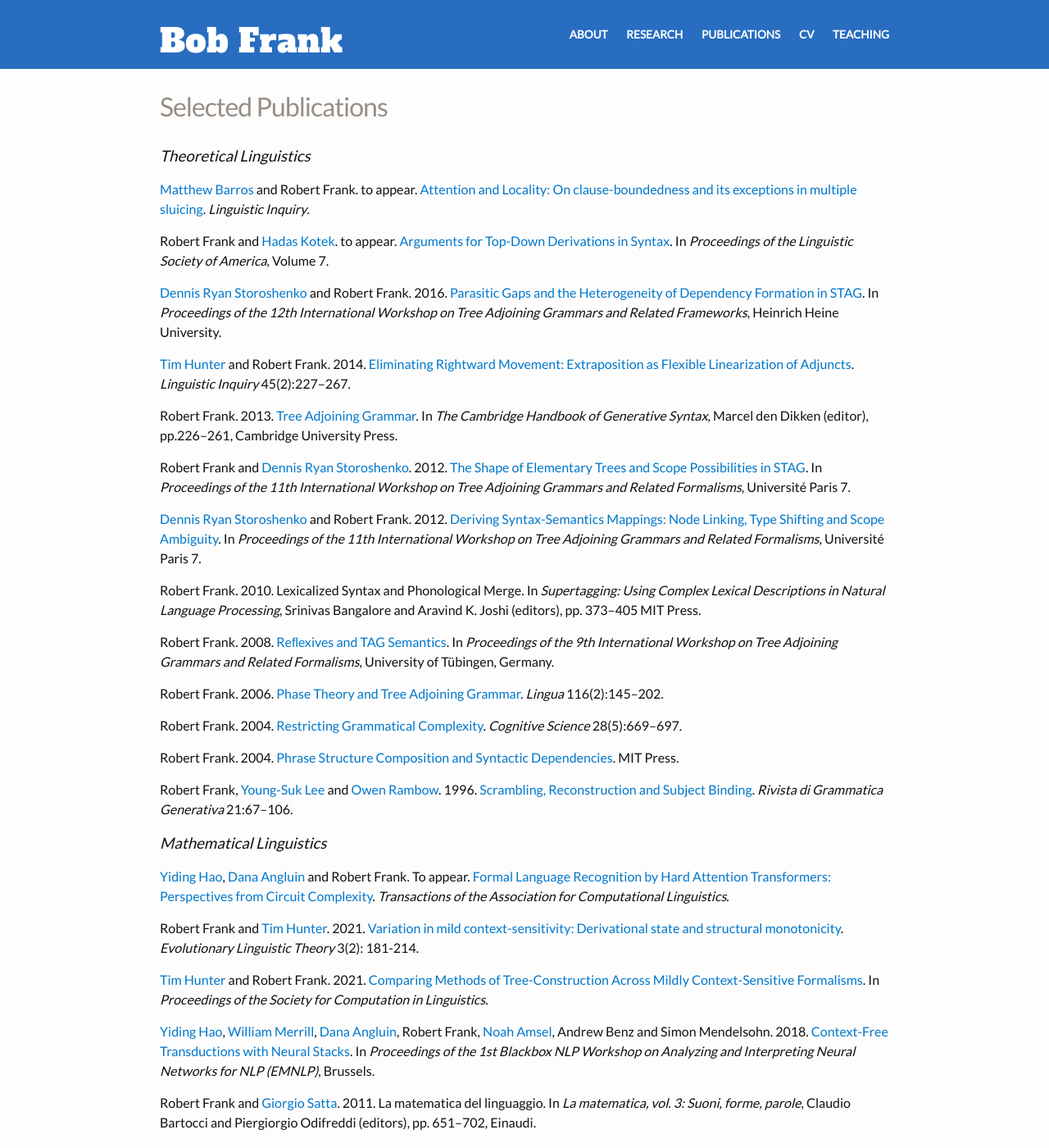
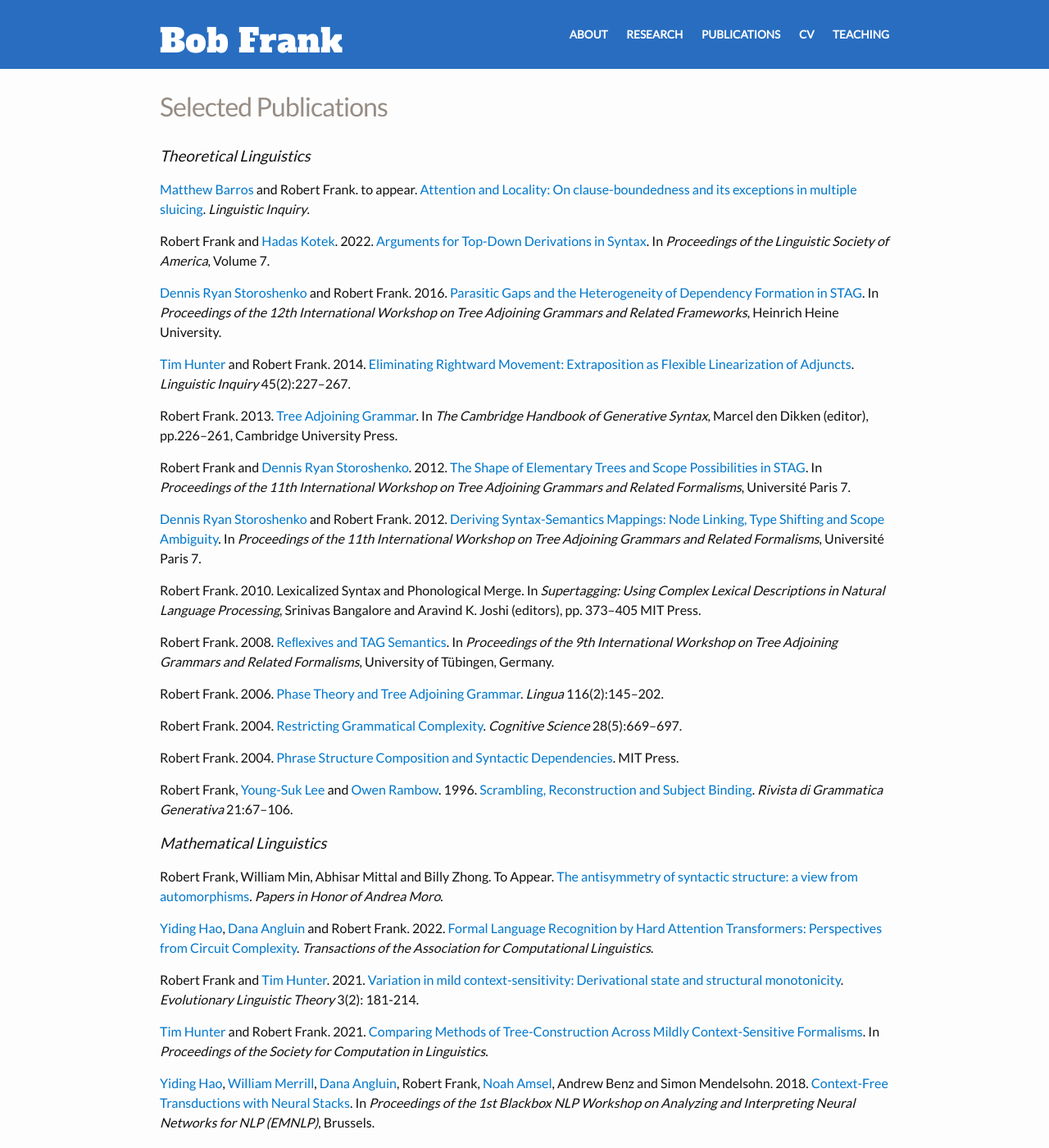
Before and after one commit to bobfrank1/bobfrank1.github.io, a Jekyll site: the page built from publications.md, in a window 1280 px wide and 1400 px high. Shown: the whole window at 82% size. Built offline with Jekyll 4.4.1, drawn with Linux system fonts in a browser that asks for light colours; some web fonts are replaced.

Commit message:
added automorphism paper, updated dates

```diff
--- a/publications.md
+++ b/publications.md
@@ -8,7 +8,7 @@ permalink: /publications/
 
 [Matthew Barros](https://sites.google.com/view/mattbarros/home) and Robert Frank. to appear. [Attention and Locality: On clause-boundedness and its exceptions in multiple sluicing](https://ling.auf.net/lingbuzz/006303). *Linguistic Inquiry*.
 
-Robert Frank and [Hadas Kotek](https://hkotek.com/). to appear. [Arguments for Top-Down Derivations in Syntax](http://journals.linguisticsociety.org/proceedings/index.php/PLSA/article/view/5264). In *Proceedings of the Linguistic Society of America*, Volume 7.
+Robert Frank and [Hadas Kotek](https://hkotek.com/). 2022. [Arguments for Top-Down Derivations in Syntax](http://journals.linguisticsociety.org/proceedings/index.php/PLSA/article/view/5264). In *Proceedings of the Linguistic Society of America*, Volume 7.
 
 [Dennis Ryan Storoshenko](http://people.ucalgary.ca/~dstorosh/) and Robert Frank. 2016. [Parasitic Gaps and the Heterogeneity of Dependency Formation in STAG](http://www.aclweb.org/anthology/W16-3312). In *Proceedings of the 12th International Workshop on Tree Adjoining Grammars and Related Frameworks*, Heinrich Heine University.
 
@@ -34,7 +34,9 @@ Robert Frank, [Young-Suk Lee](https://researcher.watson.ibm.com/researcher/view.
 
 ### Mathematical Linguistics
 
-[Yiding Hao](https://www.notaphonologist.com), [Dana Angluin](https://cpsc.yale.edu/people/dana-angluin) and Robert Frank. To appear. [Formal Language Recognition by Hard Attention Transformers: Perspectives from Circuit Complexity](https://arxiv.org/pdf/2204.06618.pdf). *Transactions of the Association for Computational Linguistics*.
+Robert Frank, William Min, Abhisar Mittal and Billy Zhong. To Appear. [The antisymmetry of syntactic structure: a view from automorphisms](http://clay.yale.edu/papers/automorphism.pdf). *Papers in Honor of Andrea Moro*.
+
+[Yiding Hao](https://www.notaphonologist.com), [Dana Angluin](https://cpsc.yale.edu/people/dana-angluin) and Robert Frank. 2022. [Formal Language Recognition by Hard Attention Transformers: Perspectives from Circuit Complexity](https://arxiv.org/pdf/2204.06618.pdf). *Transactions of the Association for Computational Linguistics*.
 
 Robert Frank and [Tim Hunter](http://linguistics.ucla.edu/people/hunter/). 2021. [Variation in mild context-sensitivity: Derivational state and structural monotonicity](https://benjamins.com/catalog/elt.00033.fra). *Evolutionary Linguistic Theory* 3(2): 181-214.
 
```
